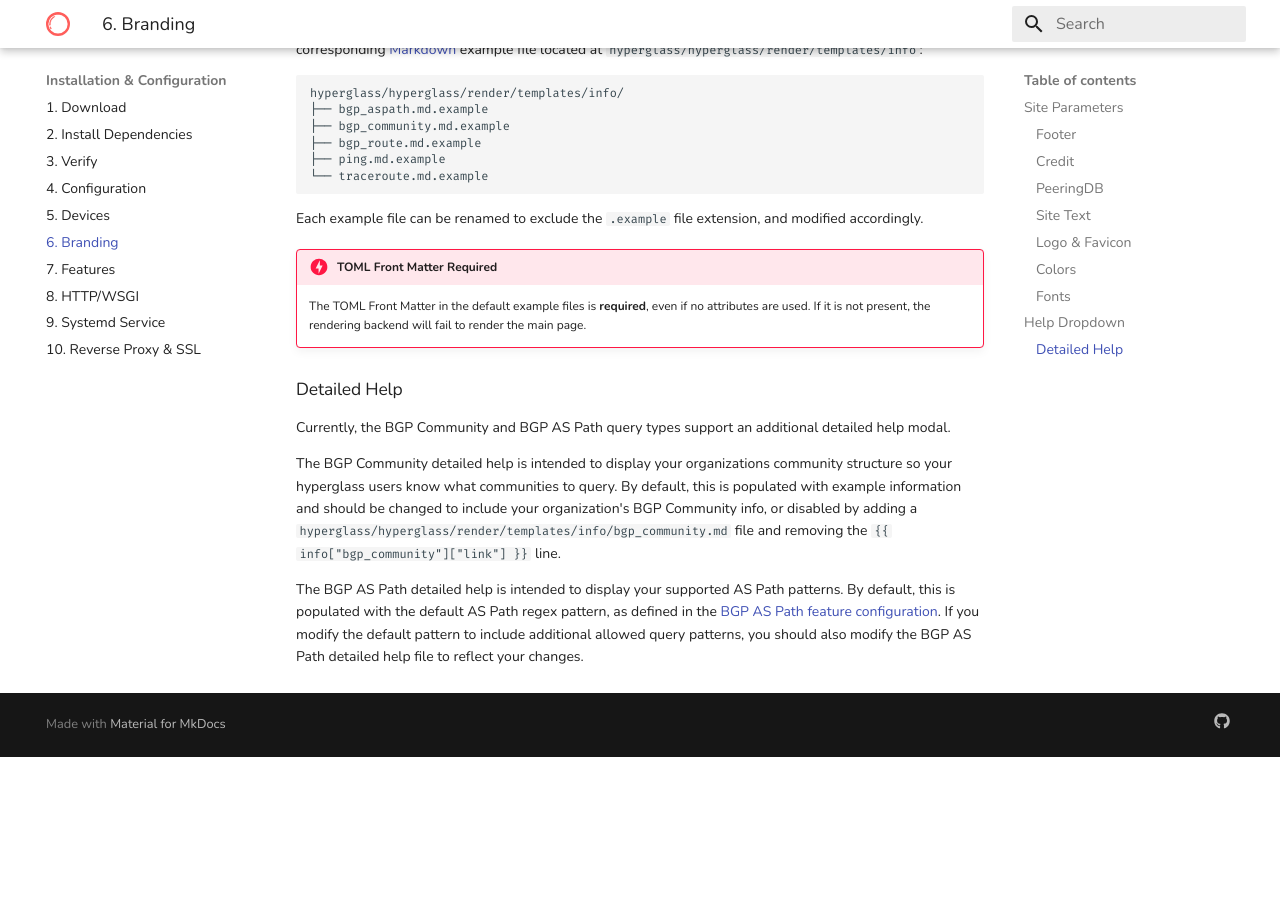
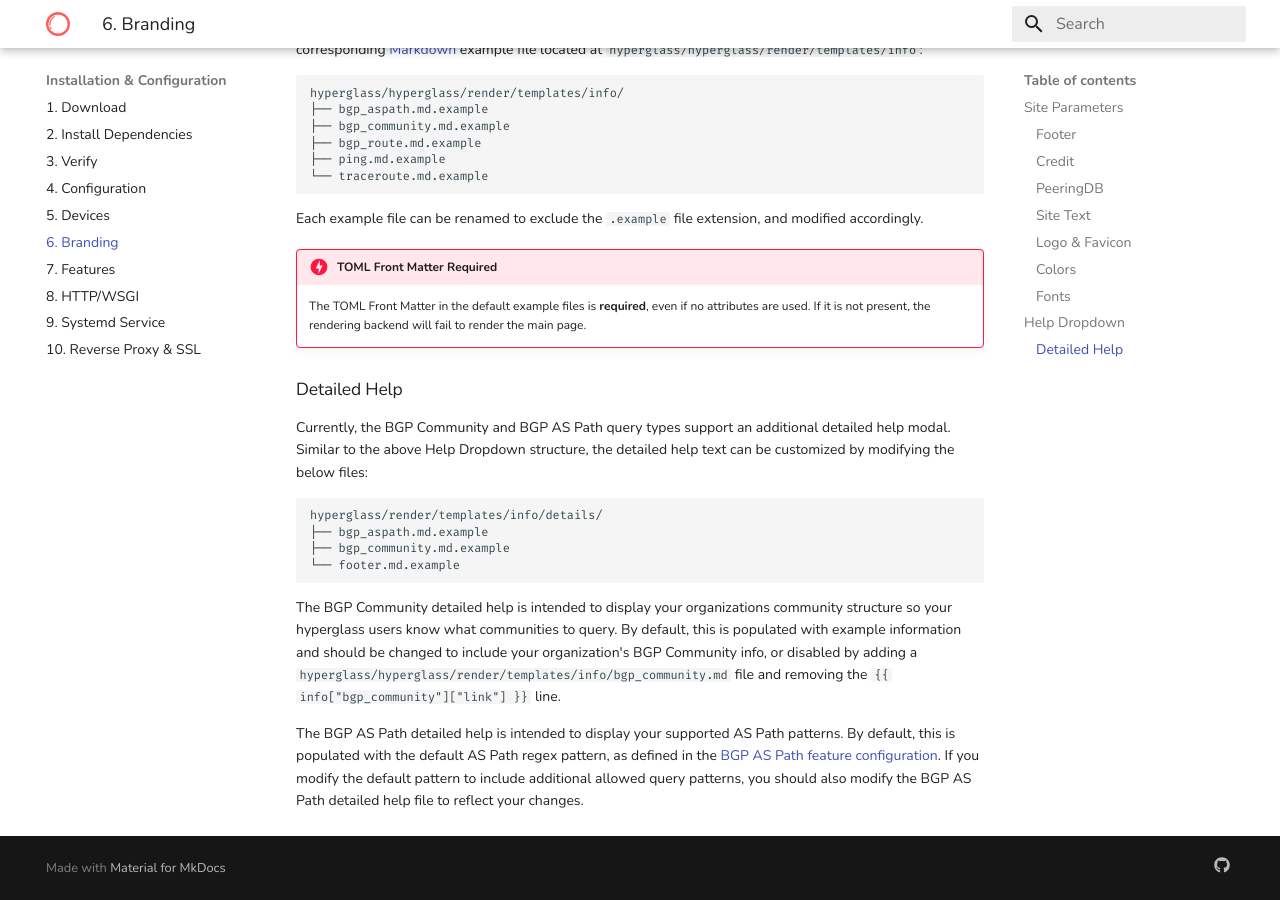
Before and after one commit to thatmattlove/hyperglass-docs, an MkDocs documentation site: the page built from docs/installation/branding.md, in a window 1280 px wide and 900 px high, scrolled down 5291 px. Built offline with MkDocs 1.6.1 and Material for MkDocs 9.7.7, drawn with Linux system fonts in a browser that asks for light colours; before the commit the page ends 6048 px from its top, so only the background shows below that.

Commit message:
Added slightly more info about the detailed help dropdown

````diff
--- a/docs/installation/branding.md
+++ b/docs/installation/branding.md
@@ -173,7 +173,14 @@
 
 ### Detailed Help
 
-Currently, the BGP Community and BGP AS Path query types support an additional detailed help modal.
+Currently, the BGP Community and BGP AS Path query types support an additional detailed help modal. Similar to the above Help Dropdown structure, the detailed help text can be customized by modifying the below files:
+
+```
+hyperglass/render/templates/info/details/
+├── bgp_aspath.md.example
+├── bgp_community.md.example
+└── footer.md.example
+```
 
 The BGP Community detailed help is intended to display your organizations community structure so your hyperglass users know what communities to query. By default, this is populated with example information and should be changed to include your organization's BGP Community info, or disabled by adding a `hyperglass/hyperglass/render/templates/info/bgp_community.md` file and removing the `{{ info["bgp_community"]["link"] }}` line.
 
````
